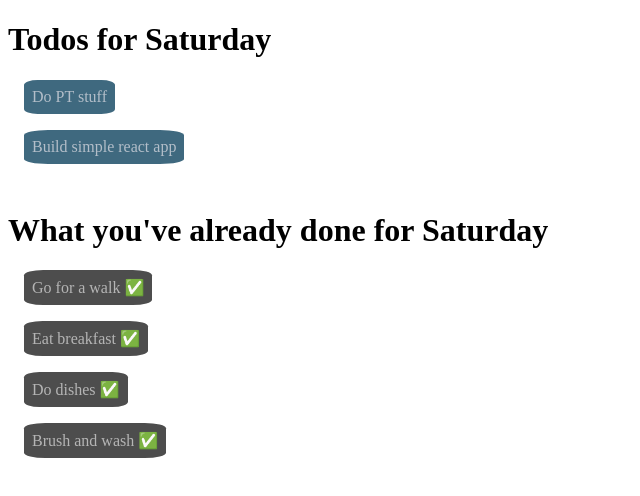
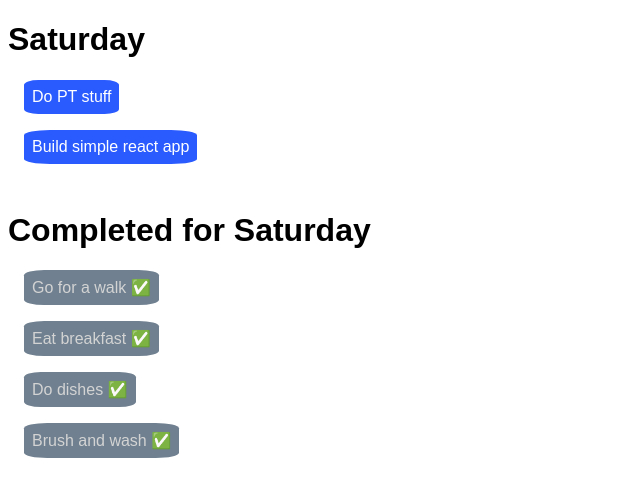
Before and after one commit to hudsonhs/react-todo-app, a Next.js app: page / in a window 1280 px wide. Shown: the top 496 px of the page, without its empty margins (0-640 px from the left). Built offline with nearby package versions, Linux system fonts and the light colour scheme.

Commit message:
Reformatted data and added title styling

```diff
--- a/app/TodoList.jsx
+++ b/app/TodoList.jsx
@@ -3,7 +3,7 @@ import TodoItem from "./TodoItem"
 export default function TodoList({title, list}) {
     return (
         <>
-        <h1>{title}</h1>
+        <h1 className="todo-list-title">{title}</h1>
         <div className="todo-list">
             {list.map(todo =>
                 <TodoItem
--- a/app/mockData.js
+++ b/app/mockData.js
@@ -1,4 +1,6 @@
-export const mockTodoList = [{
+export const mockTodoList = {
+    title: "Saturday",
+    items: [{
         id: 1,
         text: 'Go for a walk',
         completed: true,
@@ -29,3 +31,4 @@ export const mockTodoList = [{
         completed: false,
     }
     ]
+}
--- a/app/page.jsx
+++ b/app/page.jsx
@@ -2,22 +2,20 @@ import TodoList from "./TodoList"
 import { mockTodoList } from "./mockData"
 
 export default function Home() {
-  const d = new Date;
-  const weekday = `${d.toLocaleString('en-us', {  weekday: 'long' })}`;
-  const notDone = mockTodoList.filter(todo =>
+  const notDone = mockTodoList.items.filter(todo =>
       !todo.completed
   )
-  const completedTodos = mockTodoList.filter(todo =>
+  const completedTodos = mockTodoList.items.filter(todo =>
       todo.completed
   )
   return (
     <>
       <TodoList
-        title={`Todos for ${weekday}`}
+        title={mockTodoList.title}
         list={notDone}
       />
       <TodoList
-        title={`What you've already done for ${weekday}`}
+        title={`Completed for ${mockTodoList.title}`}
         list={completedTodos}
       />
     </>
--- a/app/styles/style.css
+++ b/app/styles/style.css
@@ -1,17 +1,21 @@
 .todo-item {
-    background-color: rgb(63, 105, 127);
-    color:rgb(179, 190, 201);
+    background-color: rgb(42, 91, 255);
+    color:white;
     border-radius: 15%;
     max-width: fit-content;
     margin: 1rem;
     padding: .5rem;
+    font-family: sans-serif;
 }
 
 .todo-item.completed {
-    background-color: rgb(77, 77, 77);
-    color:rgb(181, 181, 181)
-}
+    background-color: slategray;
+    color:lightgray}
 
 .todo-list {
     margin-bottom: 3rem;
 }
+
+.todo-list-title {
+    font-family: sans-serif;
+}
```
Lines whose indentation alone changed are shown as unchanged.
